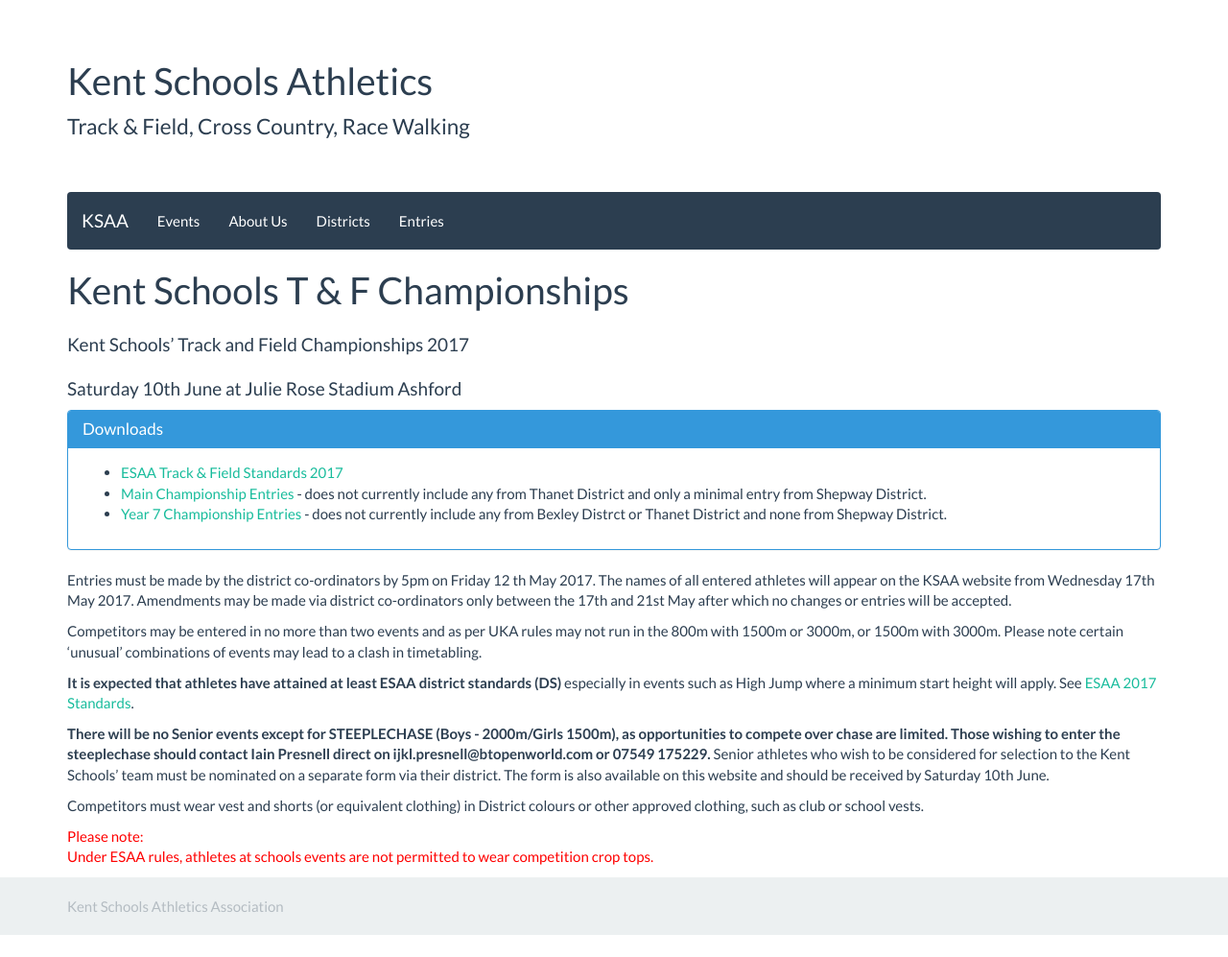
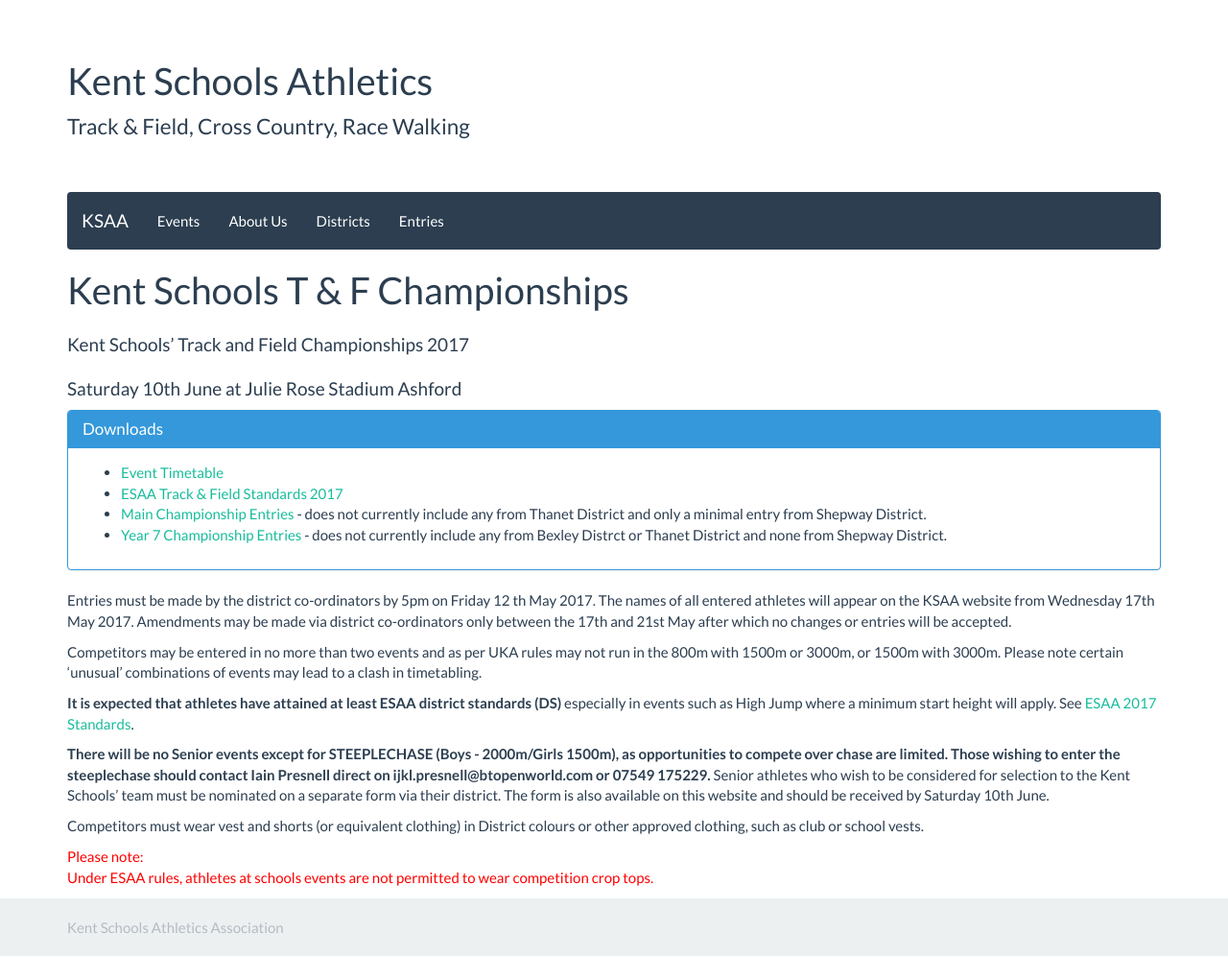
Before and after one commit to chrisnewark/chrisnewark.github.io, a Jekyll site: the page built from _events/16-17/2017-06-10-kent-schools-t-and-f-championships.md, in a window 1280 px wide. Shown: the whole page at 96% size. Built offline with Jekyll 4.4.1, drawn with Linux system fonts in a browser that asks for light colours; nearby versions of some CDN libraries; before the commit the page ends 976 px from its top, so only the background shows below that.

Commit message:
Added timetable

```diff
--- a/_events/16-17/2017-06-10-kent-schools-t-and-f-championships.md
+++ b/_events/16-17/2017-06-10-kent-schools-t-and-f-championships.md
@@ -15,6 +15,7 @@
     </div>
     <div class="panel-body">
         <ul>
+            <li><a href="/files/events/16-17/2017-06-10-kent-schools-t-and-f-championships/KSAA-Timetable-2017.pdf">Event Timetable</a></li>
             <li><a href="/files/events/16-17/2017-06-10-kent-schools-t-and-f-championships/ESAA-T-F-Standards-2017.xlsx">ESAA Track & Field Standards 2017</a></li>
             <li><a href="/files/events/16-17/2017-06-10-kent-schools-t-and-f-championships/Kent-School-TF-Championship-Entry-Submission-2017.pdf">Main Championship Entries</a> - does not currently include any from Thanet District and only a minimal entry from Shepway District.</li>
             <li><a href="/files/events/16-17/2017-06-10-kent-schools-t-and-f-championships/Kent-School-Year-7-TF-Championship-Entry-Submission-2017.pdf">Year 7 Championship Entries</a> - does not currently include any from Bexley Distrct or Thanet District and none from Shepway District.</li>
```
Also changed, not shown: 1 other file.
